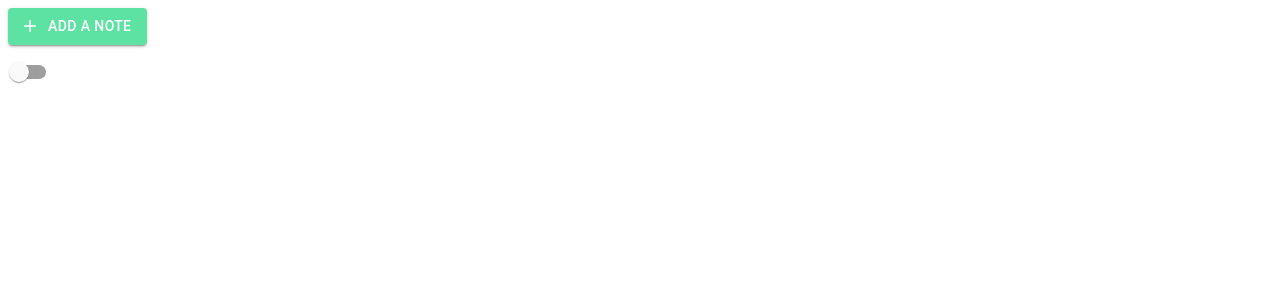
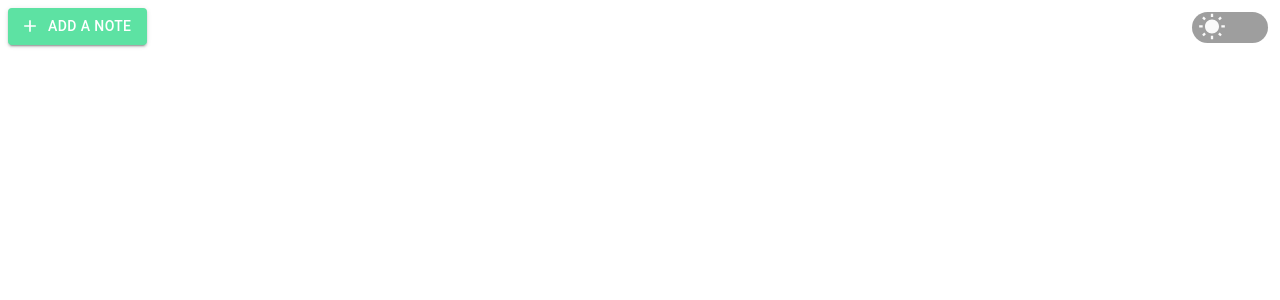
Before and after one commit to Naveenchandar/React-Sticky-Notes, a React (Create React App) app: page / in a window 1280 px wide. Shown: the top 300 px of the page. Built offline with nearby package versions, Linux system fonts and the light colour scheme.

Commit message:
theme toggle icon , style and set theme changes

```diff
--- a/src/App.css
+++ b/src/App.css
@@ -7,7 +7,7 @@ body {
   height: 160px;
   background-color: powderblue;
   padding: 15px;
-  border: 1px solid rgb(39, 39, 109) ;
+  border: 1px solid rgb(39, 39, 109);
   box-shadow: 2px 6px 12px rgba(0, 0, 0, 2);
   position: absolute;
 }
@@ -25,7 +25,7 @@ body {
   background-color: rgb(39, 39, 109);
   border: none;
   font-size: 28px;
-  color: #FFFFFF;
+  color: #ffffff;
   padding: 20px;
   margin-top: 10px;
   margin-left: 10px;
@@ -40,7 +40,7 @@ body {
 .button1:after {
   content: "";
   background: #f1f1f1;
-  background-color:whitesmoke;
+  background-color: whitesmoke;
   display: block;
   position: absolute;
   padding-top: 300%;
@@ -48,14 +48,14 @@ body {
   margin-left: -20px !important;
   margin-top: -120%;
   opacity: 0;
-  transition: all 0.8s
+  transition: all 0.8s;
 }
 
 .button1:active:after {
   padding: 0;
   margin: 0;
   opacity: 1;
-  transition: 0s
+  transition: 0s;
 }
 
 .button2 {
@@ -75,11 +75,11 @@ body {
 }
 
 .button2 {
-  box-shadow: 0 8px 16px 0 rgba(0,0,0,0.2), 0 6px 20px 0 rgba(0,0,0,0.19);
+  box-shadow: 0 8px 16px 0 rgba(0, 0, 0, 0.2), 0 6px 20px 0 rgba(0, 0, 0, 0.19);
 }
 
 .button2:hover {
-  background-color:  rgb(39, 39, 109);
+  background-color: rgb(39, 39, 109);
   color: white;
 }
 
@@ -89,8 +89,45 @@ body {
   left: 0;
   bottom: 0;
   width: 100%;
-   background-color:whitesmoke;
+  background-color: whitesmoke;
   color: black;
   text-align: center;
+}
 
+.switchIcon,
+.lightIcon {
+  /* height: 40px !important;
+  width: 63px !important; */
+  height: 55px !important;
+  width: 100px !important;
+  position: absolute !important;
+  top: 0 !important;
+  right: 0 !important;
 }
+
+.switchIcon svg,
+.lightIcon svg {
+  /* width: 20px;
+  height: 15px; */
+  width: 92px;
+  height: 28px;
+  position: relative;
+  top: 4px;
+  left: 1px;
+}
+
+.switchIcon .MuiIconButton-root {
+  padding: 0px !important;
+  top: 9px !important;
+  left: 10px !important;
+  /* left: 7px !important; */
+}
+.lightIcon .MuiIconButton-root {
+  padding: 0px !important;
+  top: 9px !important;
+  left: -15px !important;
+}
+.switchIcon .MuiSwitch-track,
+.lightIcon .MuiSwitch-track {
+  border-radius: 20px;
+}
--- a/src/App.js
+++ b/src/App.js
@@ -1,4 +1,4 @@
-import React, { useState } from 'react'
+import React, { useState, useEffect } from 'react'
 import './App.css';
 import App1 from './App1';
 import {
@@ -6,6 +6,8 @@ import {
     Paper
 } from '@material-ui/core';
 import { createMuiTheme, ThemeProvider } from '@material-ui/core/styles';
+import NightsStayIcon from '@material-ui/icons/NightsStay';
+import WbSunnyIcon from '@material-ui/icons/WbSunny';
 
 function App() {
     const [theme, setTheme] = useState({
@@ -14,10 +16,25 @@ function App() {
         }
     });
 
+    useEffect(() => {
+        const localTheme = window.localStorage.getItem('theme');
+        localTheme && setTheme({
+            palette: {
+                type: localTheme
+            }
+        });
+    }, []);
+
     // we change the palette type of the theme in state
     const toggleDarkTheme = () => {
-        let newPaletteType = theme.palette.type === "light" ? "dark" : "light";
-        console.log('newPaletteType:', newPaletteType)
+        let newPaletteType;
+        if (theme.palette.type === "light") {
+            window.localStorage.setItem('theme', 'dark')
+            newPaletteType = 'dark';
+        } else {
+            window.localStorage.setItem('theme', 'light')
+            newPaletteType = 'light';
+        }
         setTheme({
             palette: {
                 type: newPaletteType
@@ -31,14 +48,17 @@ function App() {
 
     return (
         <ThemeProvider theme={muiTheme}>
-            <Paper style={{height: '100vh',borderRadius: 'unset'}}>
-            <App1/>
+            <Paper style={{ height: '100vh', borderRadius: 'unset' }}>
+                <App1 />
                 <Switch
-                checked={theme.palette.type === 'dark'}
+                    checked={theme.palette.type === 'dark' ? true : false}
+                    checkedIcon={<NightsStayIcon />}
+                    icon={<WbSunnyIcon />}
                     onChange={toggleDarkTheme}
                     name="checkedA"
                     inputProps={{ 'aria-label': 'secondary checkbox' }}
                     title={theme.palette.type === 'dark' ? 'Switch light mode' : 'Switch dark mode'}
+                    className={theme.palette.type === 'dark' ? 'switchIcon' : 'lightIcon'}
                 />
             </Paper>
         </ThemeProvider>
```
Lines whose indentation alone changed are shown as unchanged.
